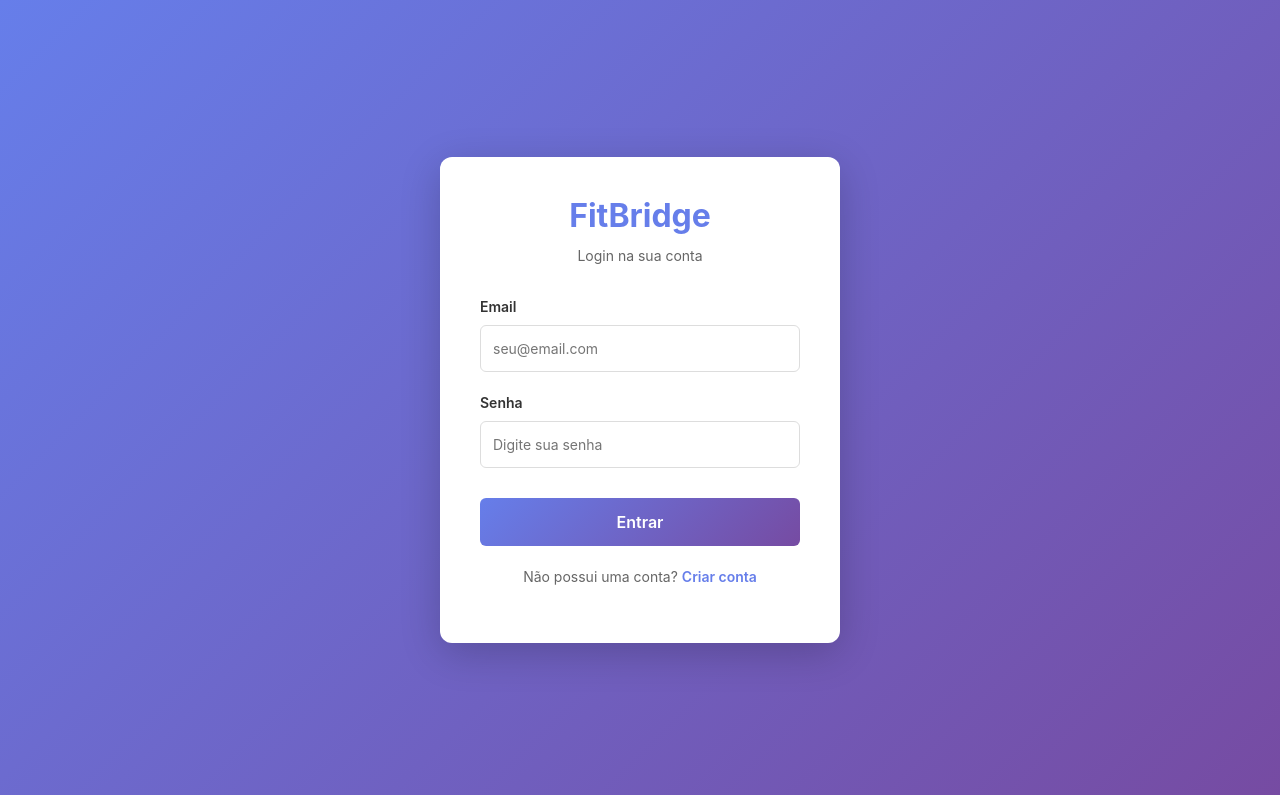
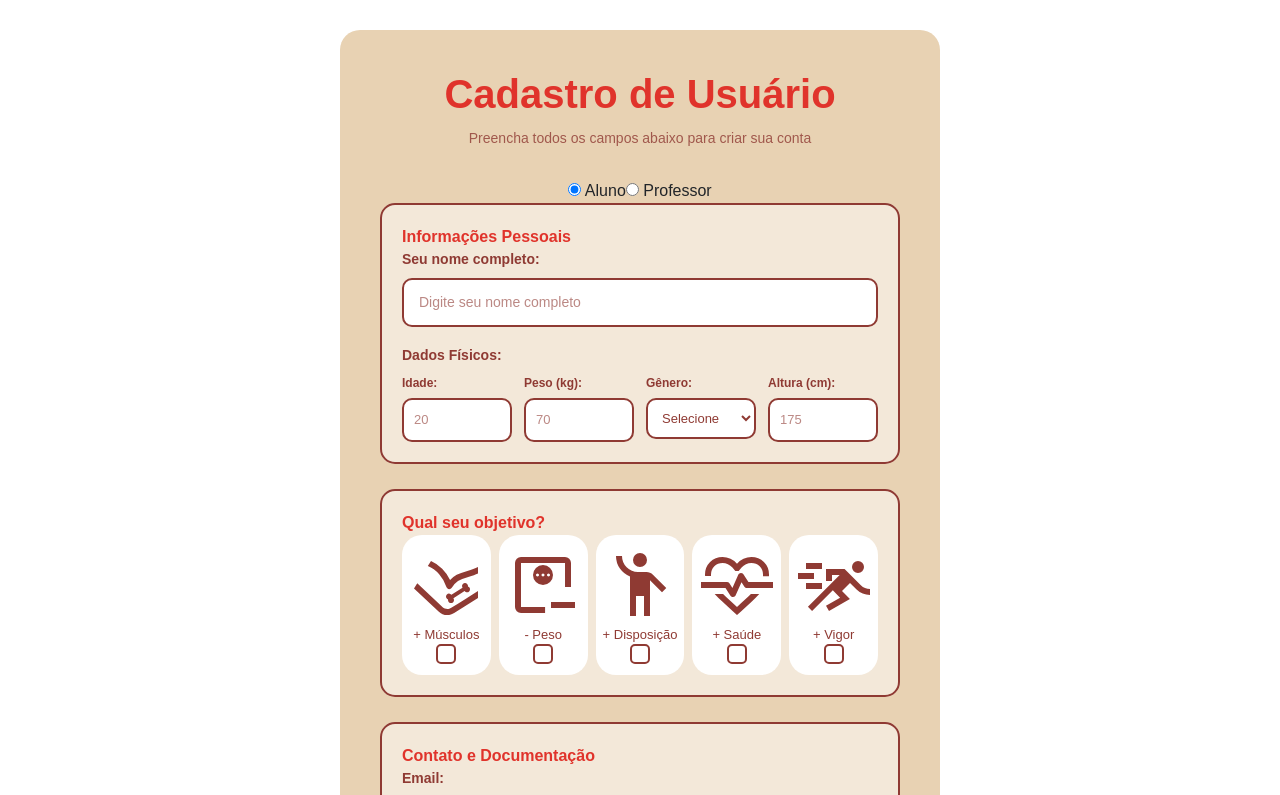
Before and after one commit to SrMinikoski/FitBridgeInterface, an Angular app in the folder FitBridgeInterface/: page /cadastro-usuario in a window 1280 px wide. Before the commit this address led to /login. Shown: the top 795 px of the page. Built offline with nearby package versions, Linux system fonts and the light colour scheme.

Commit message:
Ligando formulário de cadastrar usuários ao endpoint da API

```diff
--- a/FitBridgeInterface/src/app/app.routes.ts
+++ b/FitBridgeInterface/src/app/app.routes.ts
@@ -41,7 +41,6 @@ export const routes: Routes = [
   {
     path: 'cadastro-usuario',
     component: CadstroUser,
-    canActivate: [AuthGuard],
   },
   {
     path: 'cadastro-exercicio',
--- a/FitBridgeInterface/src/app/cadstro-user/cadstro-user.html
+++ b/FitBridgeInterface/src/app/cadstro-user/cadstro-user.html
@@ -1,6 +1,15 @@
 <div class="content">
     <h1>Cadastro de Usuário</h1>
     <p class="subtitle">Preencha todos os campos abaixo para criar sua conta</p>
+
+    <div class="role-select">
+        <label>
+            <input type="radio" name="userType" [(ngModel)]="userType" value="aluno"> Aluno
+        </label>
+        <label>
+            <input type="radio" name="userType" [(ngModel)]="userType" value="professor"> Professor
+        </label>
+    </div>
 
     <div *ngIf="erro" class="erro-mensagem" style="color:#d32f2f;background:#fde8e8;padding:10px;border-radius:6px;margin-bottom:12px;text-align:center;">{{ erro }}</div>
     <div *ngIf="sucesso" class="sucesso-mensagem" style="color:#2e7d32;background:#e8f5e9;padding:10px;border-radius:6px;margin-bottom:12px;text-align:center;">{{ sucesso }}</div>
@@ -13,6 +22,16 @@
             <div class="form-group">
                 <label for="fullname">Seu nome completo:</label>
                 <input type="text" id="fullname" name="fullname" [(ngModel)]="nome" placeholder="Digite seu nome completo" required>
+            </div>
+
+            <!-- Campos específicos para professor -->
+            <div *ngIf="userType === 'professor'" class="form-group">
+                <label for="formacao">Formação / Profissão:</label>
+                <input type="text" id="formacao" name="formacao" [(ngModel)]="formacao" placeholder="Ex: Educação Física" [required]="userType==='professor'">
+            </div>
+            <div *ngIf="userType === 'professor'" class="form-group">
+                <label for="cref">Registro Profissional (CREF):</label>
+                <input type="text" id="cref" name="cref" [(ngModel)]="cref" placeholder="Opcional">
             </div>
 
             <div class="form-group">
@@ -43,8 +62,8 @@
             </div>
         </fieldset>
 
-        <!-- Seção de Objetivos -->
-        <fieldset class="form-section">
+        <!-- Seção de Objetivos (apenas para alunos) -->
+        <fieldset *ngIf="userType === 'aluno'" class="form-section">
             <legend>Qual seu objetivo?</legend>
 
             <div class="checkboxes-group">
@@ -109,7 +128,7 @@
                 <input type="email" id="email" name="email" [(ngModel)]="email" placeholder="seu.email@example.com" required>
             </div>
 
-            <div class="form-group">
+            <div *ngIf="userType === 'aluno'" class="form-group">
                 <label for="cpf">CPF:</label>
                 <input type="text" id="cpf" name="cpf" placeholder="123.456.789-00" required>
             </div>
--- a/FitBridgeInterface/src/app/cadstro-user/cadstro-user.ts
+++ b/FitBridgeInterface/src/app/cadstro-user/cadstro-user.ts
@@ -8,7 +8,7 @@ import { HttpClient } from '@angular/common/http';
   selector: 'app-cadstro-user',
   imports: [CommonModule, FormsModule, RouterLink],
   templateUrl: './cadstro-user.html',
-  styleUrl: './cadstro-user.css',
+  styleUrls: ['./cadstro-user.css'],
 })
 export class CadstroUser {
   nome = '';
@@ -23,6 +23,11 @@ export class CadstroUser {
   carregando = false;
   erro = '';
   sucesso = '';
+  userType: 'aluno' | 'professor' = 'aluno';
+
+  // Campos específicos para professor
+  formacao = '';
+  cref = '';
 
   private apiUrl = '/api';
 
@@ -42,7 +47,7 @@ export class CadstroUser {
     }
 
     this.carregando = true;
-
+    if (this.userType === 'aluno') {
       const aluno = {
         nome: this.nome,
         sexo: this.sexo || null,
@@ -57,13 +62,42 @@ export class CadstroUser {
       this.http.post<any>(`${this.apiUrl}/alunos`, aluno).subscribe({
         next: () => {
           this.carregando = false;
-        this.sucesso = 'Conta criada com sucesso! Redirecionando...';
+          this.sucesso = 'Conta de aluno criada com sucesso! Redirecionando...';
           setTimeout(() => this.router.navigate(['/login']), 1500);
         },
         error: () => {
           this.carregando = false;
-        this.erro = 'Erro ao cadastrar. Tente novamente.';
+          this.erro = 'Erro ao cadastrar aluno. Tente novamente.';
+        },
+      });
+    } else {
+      // Validação simples para professor
+      if (!this.formacao) {
+        this.carregando = false;
+        this.erro = 'Preencha a formação/profissão do professor.';
+        return;
+      }
+
+      const professor = {
+        nome: this.nome,
+        formacao: this.formacao,
+        registro: this.cref || null,
+        email: this.email,
+        senha: this.senha,
+      };
+
+      // A API usa o termo 'instrutores' para o recurso de professores/instrutores
+      this.http.post<any>(`${this.apiUrl}/instrutores`, professor).subscribe({
+        next: () => {
+          this.carregando = false;
+          this.sucesso = 'Conta de instrutor criada com sucesso! Redirecionando...';
+          setTimeout(() => this.router.navigate(['/login']), 1500);
+        },
+        error: () => {
+          this.carregando = false;
+          this.erro = 'Erro ao cadastrar instrutor. Tente novamente.';
         },
       });
     }
   }
+}
--- a/FitBridgeInterface/src/app/home-page/home-page.css
+++ b/FitBridgeInterface/src/app/home-page/home-page.css
@@ -95,3 +95,9 @@ h1 {
     margin-top: 10px;
 
 }
+
+#proficon{
+    width: 40px;
+    fill: #8F3A33;
+
+}
--- a/FitBridgeInterface/src/app/home-page/home-page.html
+++ b/FitBridgeInterface/src/app/home-page/home-page.html
@@ -28,7 +28,12 @@
   </div>
 
 
-  <h1>Bem vindo {{ usuarioLogado?.nome }}</h1>
+  <h1>
+    Bem vindo {{ usuarioLogado?.nome }}
+    <span *ngIf="isInstrutor()" class="instrutor-badge" title="Instrutor">
+      <svg id="proficon" xmlns="http://www.w3.org/2000/svg" viewBox="0 0 640 640"><!--!Font Awesome Free v7.2.0 by @fontawesome - https://fontawesome.com License - https://fontawesome.com/license/free Copyright 2026 Fonticons, Inc.--><path d="M192 144C222.9 144 248 118.9 248 88C248 57.1 222.9 32 192 32C161.1 32 136 57.1 136 88C136 118.9 161.1 144 192 144zM176 576L176 416C176 407.2 183.2 400 192 400C200.8 400 208 407.2 208 416L208 576C208 593.7 222.3 608 240 608C257.7 608 272 593.7 272 576L272 240L400 240C417.7 240 432 225.7 432 208C432 190.3 417.7 176 400 176L384 176L384 128L576 128L576 320L384 320L384 288L320 288L320 336C320 362.5 341.5 384 368 384L592 384C618.5 384 640 362.5 640 336L640 112C640 85.5 618.5 64 592 64L368 64C341.5 64 320 85.5 320 112L320 176L197.3 176C151.7 176 108.8 197.6 81.7 234.2L14.3 324.9C3.8 339.1 6.7 359.1 20.9 369.7C35.1 380.3 55.1 377.3 65.7 363.1L112 300.7L112 576C112 593.7 126.3 608 144 608C161.7 608 176 593.7 176 576z"/></svg>
+    </span>
+  </h1>
   <div class="dashboard">
     <a href="#" class="dash">
       <h2>Ultimo Treino</h2>
--- a/FitBridgeInterface/src/app/home-page/home-page.ts
+++ b/FitBridgeInterface/src/app/home-page/home-page.ts
@@ -1,11 +1,12 @@
 import { Component, OnInit, OnDestroy } from '@angular/core';
+import { CommonModule } from '@angular/common';
 import { Navigation } from '../navigation/navigation';
 import { AuthService, Usuario } from '../services/auth.service';
 import { Subscription } from 'rxjs';
 
 @Component({
   selector: 'app-home-page',
-  imports: [Navigation],
+  imports: [CommonModule, Navigation],
   templateUrl: './home-page.html',
   styleUrl: './home-page.css',
 })
@@ -22,4 +23,8 @@ export class HomePage implements OnInit, OnDestroy {
   ngOnDestroy(): void {
     this.sub?.unsubscribe();
   }
+
+  isInstrutor(): boolean {
+    return (this.usuarioLogado?.tipo || '').toString().toUpperCase() === 'INSTRUTOR';
+  }
 }
--- a/FitBridgeInterface/src/app/navigation/navigation.html
+++ b/FitBridgeInterface/src/app/navigation/navigation.html
@@ -4,26 +4,19 @@
           viewBox="0 0 640 640"><!--!Font Awesome Free v7.2.0 by @fontawesome - https://fontawesome.com License - https://fontawesome.com/license/free Copyright 2026 Fonticons, Inc.-->
           <path
             d="M96 176C96 149.5 117.5 128 144 128C170.5 128 192 149.5 192 176L192 288L448 288L448 176C448 149.5 469.5 128 496 128C522.5 128 544 149.5 544 176L544 192L560 192C586.5 192 608 213.5 608 240L608 288C625.7 288 640 302.3 640 320C640 337.7 625.7 352 608 352L608 400C608 426.5 586.5 448 560 448L544 448L544 464C544 490.5 522.5 512 496 512C469.5 512 448 490.5 448 464L448 352L192 352L192 464C192 490.5 170.5 512 144 512C117.5 512 96 490.5 96 464L96 448L80 448C53.5 448 32 426.5 32 400L32 352C14.3 352 0 337.7 0 320C0 302.3 14.3 288 32 288L32 240C32 213.5 53.5 192 80 192L96 192L96 176z" />
-          </svg></a></li>
+        </svg></a></li>
     <li><a href="/treinos"><svg xmlns="http://www.w3.org/2000/svg"
           viewBox="0 0 640 640"><!--!Font Awesome Free v7.2.0 by @fontawesome - https://fontawesome.com License - https://fontawesome.com/license/free Copyright 2026 Fonticons, Inc.-->
           <path
             d="M341.8 72.6C329.5 61.2 310.5 61.2 298.3 72.6L74.3 280.6C64.7 289.6 61.5 303.5 66.3 315.7C71.1 327.9 82.8 336 96 336L112 336L112 512C112 547.3 140.7 576 176 576L464 576C499.3 576 528 547.3 528 512L528 336L544 336C557.2 336 569 327.9 573.8 315.7C578.6 303.5 575.4 289.5 565.8 280.6L341.8 72.6zM304 384L336 384C362.5 384 384 405.5 384 432L384 528L256 528L256 432C256 405.5 277.5 384 304 384z" />
-          </svg></a></li>
-    <li class="user-info">
-      <span class="user-name">
-        {{ usuarioLogado?.nome }}
-        <span *ngIf="isInstrutor()" class="instrutor-badge" title="Instrutor">
-          <svg xmlns="http://www.w3.org/2000/svg" viewBox="0 0 24 24" fill="currentColor">
-            <path d="M12 2C6.48 2 2 6.48 2 12s4.48 10 10 10 10-4.48 10-10S17.52 2 12 2zm-2 15l-5-5 1.41-1.41L10 14.17l7.59-7.59L19 8l-9 9z"/>
-          </svg>
-        </span>
-      </span>
-    </li>
+        </svg></a></li>
+
     <li><a href="#" (click)="logout(); $event.preventDefault()" class="logout-btn" title="Sair">
-      <svg xmlns="http://www.w3.org/2000/svg" viewBox="0 0 640 640"><!--!Font Awesome Free v7.2.0 by @fontawesome - https://fontawesome.com License - https://fontawesome.com/license/free Copyright 2026 Fonticons, Inc.-->
-        <path d="M377 105L257.9 224.1C264 232.6 269.5 242.8 272.2 253.1l119.1-119.1c9.373-9.373 24.57-9.373 33.94 0C386.3 130.3 386.3 145.5 377 105zM576 272C576 282.7 567.7 290.1 557 290.1H472V368C472 381.3 461.3 392 448 392H288V480C288 497.7 274.7 512 256 512H128C110.3 512 96 497.7 96 480V352C96 334.3 110.3 320 128 320H192V272H128C110.3 272 96 257.7 96 240V112C96 94.33 110.3 80 128 80H256C273.7 80 288 94.33 288 112V160H448C461.3 160 472 170.7 472 184V248H557C567.7 248 576 256.3 576 266.1V272z"/>
-      </svg>
-    </a></li>
+        <svg xmlns="http://www.w3.org/2000/svg"
+          viewBox="0 0 640 640"><!--!Font Awesome Free v7.2.0 by @fontawesome - https://fontawesome.com License - https://fontawesome.com/license/free Copyright 2026 Fonticons, Inc.-->
+          <path
+            d="M224 160C241.7 160 256 145.7 256 128C256 110.3 241.7 96 224 96L160 96C107 96 64 139 64 192L64 448C64 501 107 544 160 544L224 544C241.7 544 256 529.7 256 512C256 494.3 241.7 480 224 480L160 480C142.3 480 128 465.7 128 448L128 192C128 174.3 142.3 160 160 160L224 160zM566.6 342.6C579.1 330.1 579.1 309.8 566.6 297.3L438.6 169.3C426.1 156.8 405.8 156.8 393.3 169.3C380.8 181.8 380.8 202.1 393.3 214.6L466.7 288L256 288C238.3 288 224 302.3 224 320C224 337.7 238.3 352 256 352L466.7 352L393.3 425.4C380.8 437.9 380.8 458.2 393.3 470.7C405.8 483.2 426.1 483.2 438.6 470.7L566.6 342.7z" />
+        </svg>
+      </a></li>
   </ul>
 </div>
```
Lines whose indentation alone changed are shown as unchanged.
